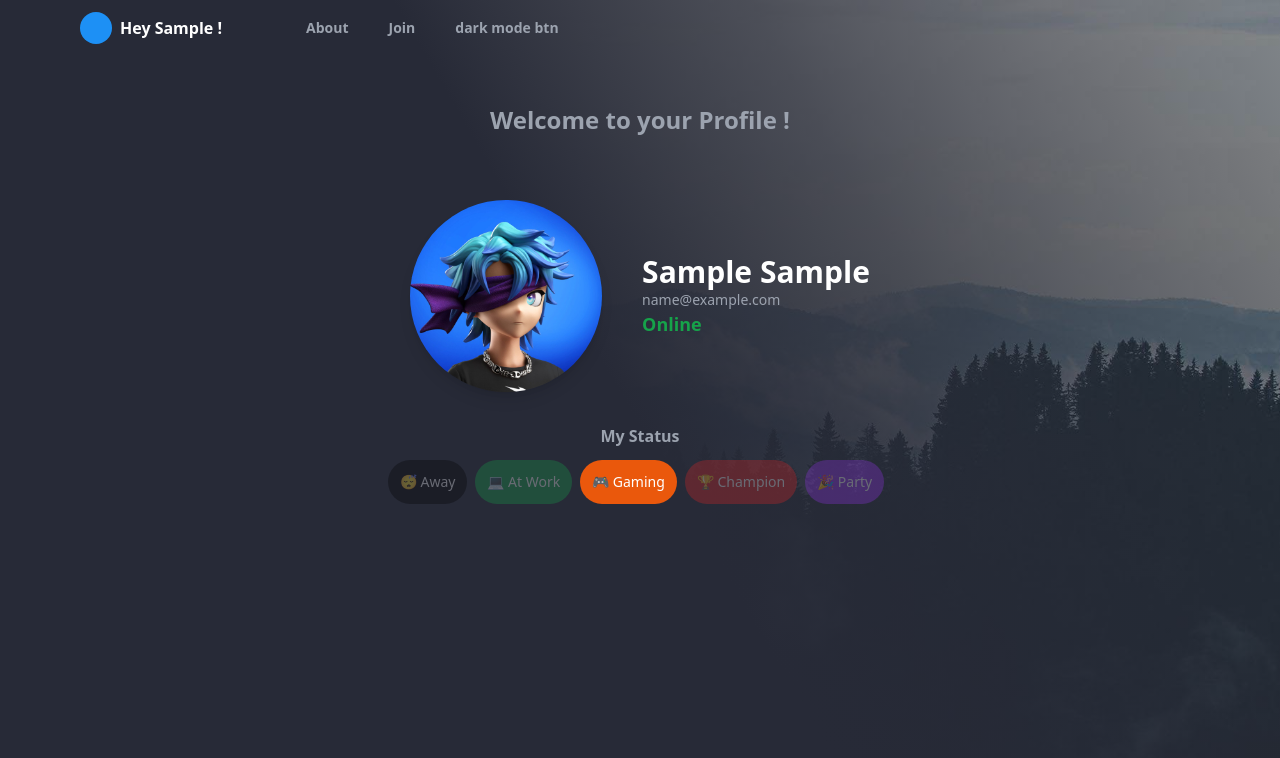
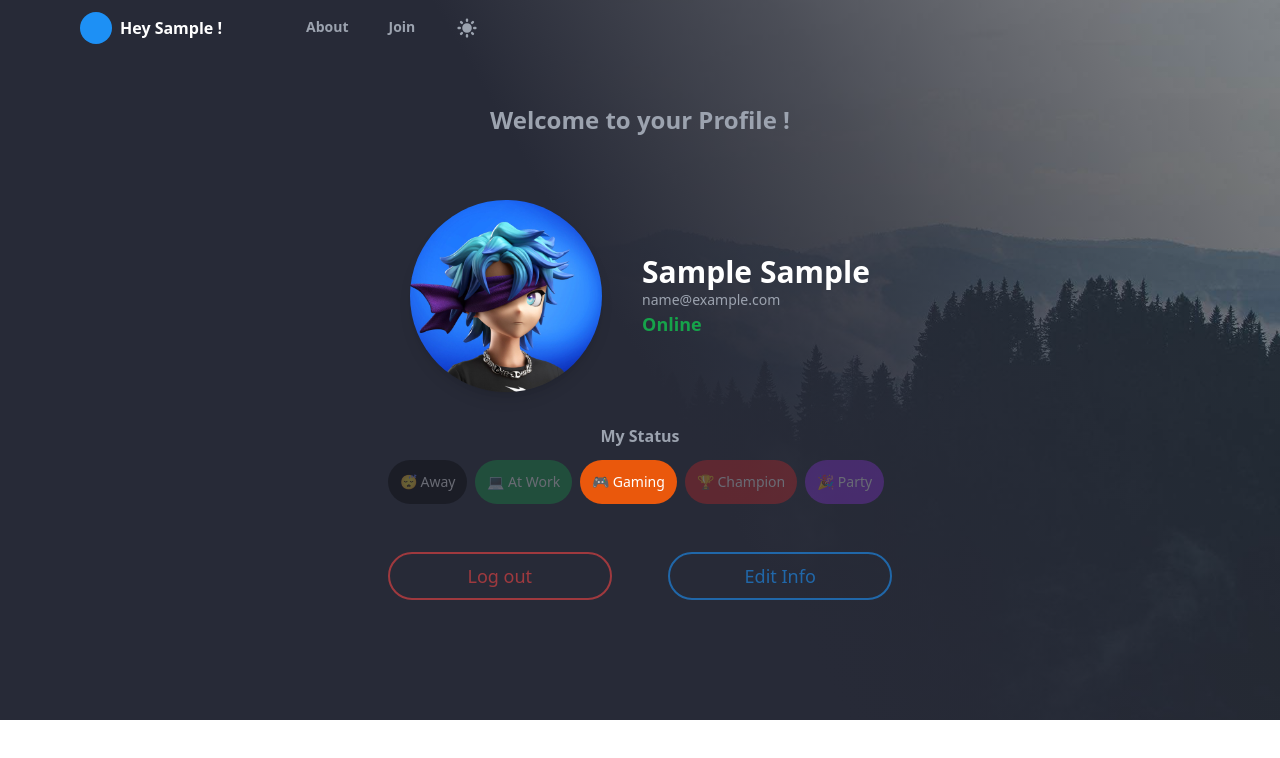
Before and after one commit to Mehdi-Zandian/Login-form, a React (Create React App) app: page / in a window 1280 px wide. Both pictures are taken after typing "Sample", "Sample", "name@example.com", "Sample123" into the empty fields and a click on the button "Create account". Shown: the top 758 px of the page. Built offline with nearby package versions, Linux system fonts and the light colour scheme.

Commit message:
buttons added, edit info redux added 💫

```diff
--- a/src/app/features/user/userSlice.js
+++ b/src/app/features/user/userSlice.js
@@ -2,6 +2,7 @@ import { createSlice } from "@reduxjs/toolkit";
 
 const initialState = {
   user: [],
+  editUser: [],
 };
 
 export const userSlice = createSlice({
@@ -11,9 +12,16 @@ export const userSlice = createSlice({
     signUp: (state, action) => {
       state.user = action.payload;
     },
+    clear: (state) => {
+      state.user = [];
+    },
+    editInfo: (state, action) => {
+      state.editUser = [];
+      state.editUser = action.payload;
+    },
   },
 });
 
-export const { signUp } = userSlice.actions;
+export const { signUp, clear, editInfo } = userSlice.actions;
 
 export default userSlice.reducer;
--- a/src/components/Form/Form.js
+++ b/src/components/Form/Form.js
@@ -4,22 +4,39 @@ import LastName from "./LastName";
 import Email from "./Email";
 import Password from "./Password";
 // redux
-import { useDispatch } from "react-redux";
+import { useDispatch, useSelector } from "react-redux";
 import { signUp } from "../../app/features/user/userSlice";
 // form api
 import { useForm } from "react-hook-form";
+import { useEffect } from "react";
 
 function Form() {
   // redux
   const dispatch = useDispatch();
 
+  // react-hook-form
   const {
     register,
     handleSubmit,
+    setValue,
+    reset,
     formState: { errors },
   } = useForm();
 
+  // submit form
   const onSubmit = (data) => dispatch(signUp(data));
+
+  // get latest info for editing
+  const editUser = useSelector((state) => state.user.editUser);
+
+  // set values on edit info event
+  useEffect(() => {
+    if (editUser.length === 0) return;
+    setValue("firstName", `${editUser?.firstName}`, { shouldValidate: true });
+    setValue("lastName", `${editUser?.lastName}`, { shouldValidate: true });
+    setValue("email", `${editUser?.email}`, { shouldValidate: true });
+    setValue("password", `${editUser?.password}`, { shouldValidate: true });
+  }, [editUser]);
 
   return (
     <div className="container mx-auto md:px-20 px-5">
@@ -37,6 +54,7 @@ function Form() {
           <Password register={register} errors={errors} />
           <button
             type="reset"
+            onClick={() => reset()}
             className="bg-gray-500 text-white py-3 mr-4 mt-4 rounded-2xl opacity-40 transition-opacity hover:opacity-100"
           >
             Clear all
--- a/src/components/Nav/Profile.js
+++ b/src/components/Nav/Profile.js
@@ -2,6 +2,7 @@ import React from "react";
 import { useSelector } from "react-redux";
 
 function Profile() {
+  // redux
   const user = useSelector((state) => state.user.user);
   return (
     <div className="my-3 flex items-center w-fit">
--- a/src/components/Nav/Tabs.js
+++ b/src/components/Nav/Tabs.js
@@ -1,10 +1,13 @@
 import React from "react";
-import { useDispatch } from "react-redux";
+import { useDispatch, useSelector } from "react-redux";
 import { changeMode } from "../../app/features/mode/modeSlice";
+import { SunIcon, MoonIcon } from "@heroicons/react/solid";
 
 function Tabs() {
   // redux
   const dispatch = useDispatch();
+  const mode = useSelector((state) => state.mode.mode);
+
   return (
     <div className="flex-1 text-gray-500 dark:text-gray-400 font-semibold text-sm">
       <span className="cursor-pointer px-5">
@@ -14,10 +17,15 @@ function Tabs() {
       </span>
       <span className="cursor-pointer px-5 md:inline hidden">Join</span>
       <span
+        title="Change Mode"
         onClick={() => dispatch(changeMode())}
         className="cursor-pointer md:px-5"
       >
-        dark mode btn
+        {mode ? (
+          <SunIcon className="w-6 inline" />
+        ) : (
+          <MoonIcon className="w-6 inline" />
+        )}
       </span>
     </div>
   );
--- /dev/null
+++ b/src/components/Welcome/Buttons.js
@@ -0,0 +1,27 @@
+import { useDispatch, useSelector } from "react-redux";
+import { clear, editInfo } from "../../app/features/user/userSlice";
+
+function Buttons() {
+  // redux
+  const dispatch = useDispatch();
+  const user = useSelector((state) => state.user.user);
+
+  // edit info event
+  const handleEditInfo = (latestInfo) => {
+    dispatch(editInfo(latestInfo));
+    dispatch(clear());
+  };
+
+  return (
+    <div className="w-full mb-10 flex flex-col md:flex-row items-center justify-between mt-12">
+      <button onClick={() => dispatch(clear())} className="logOut__btn">
+        Log out
+      </button>
+      <button onClick={() => handleEditInfo(user)} className="editInfo__btn">
+        Edit Info
+      </button>
+    </div>
+  );
+}
+
+export default Buttons;
--- a/src/components/Welcome/Picture.js
+++ b/src/components/Welcome/Picture.js
@@ -3,6 +3,7 @@ import Avatar from "../../assets/avatar.jpeg";
 import { useSelector } from "react-redux";
 
 function Picture() {
+  // redux
   const user = useSelector((state) => state.user.user);
 
   return (
--- a/src/components/Welcome/Status.js
+++ b/src/components/Welcome/Status.js
@@ -1,6 +1,7 @@
 import React, { useState } from "react";
 
 function Status() {
+  // status IDs
   const [status, setStatus] = useState("st3");
 
   return (
--- a/src/components/Welcome/Welcome.js
+++ b/src/components/Welcome/Welcome.js
@@ -1,12 +1,14 @@
 import React from "react";
 import Picture from "./Picture";
 import Status from "./Status";
+import Buttons from "./Buttons";
 
 function Welcome() {
   return (
-    <div className="container mx-auto h-screen flex flex-col items-center">
+    <div className="container w-fit mx-auto h-full pb-20 flex flex-col items-center">
       <Picture />
       <Status />
+      <Buttons />
     </div>
   );
 }
--- a/src/container/App.js
+++ b/src/container/App.js
@@ -11,8 +11,7 @@ function App() {
     <div className="app min-h-full bg-center bg-cover bg-no-repeat bg-[url('./assets/mountain.jpg')] ">
       <div className={`${mode == true ? "dark" : "light"} bg-gradient h-full`}>
         <Nav />
-        {user.length == 0 ? <Form /> : <Welcome />}
-        {/* {!true ? <Form /> : <Welcome />} */}
+        {user.length === 0 ? <Form /> : <Welcome />}
       </div>
     </div>
   );
--- a/src/index.css
+++ b/src/index.css
@@ -47,14 +47,9 @@ body {
 .input__active {
   @apply outline outline-2 outline-fblue-100;
 }
-
-/* Hide scrollbar for Chrome, Safari and Opera */
-.no-scrollbar::-webkit-scrollbar {
-  display: none;
+.logOut__btn {
+  @apply opacity-60 border-2 hover:opacity-100 dark:text-red-500 text-lg transition-opacity text-red-700 border-red-700 md:mr-10 dark:border-red-500 py-2 rounded-3xl w-56;
 }
-
-/* Hide scrollbar for IE, Edge and Firefox */
-.no-scrollbar {
-  -ms-overflow-style: none; /* IE and Edge */
-  scrollbar-width: none; /* Firefox */
+.editInfo__btn {
+  @apply opacity-60 hover:opacity-100 text-lg transition-opacity dark:text-fblue-100 text-blue-700 border-blue-700 border-2 md:mt-0 mt-5 dark:border-fblue-100 py-2 rounded-3xl w-56;
 }
```
